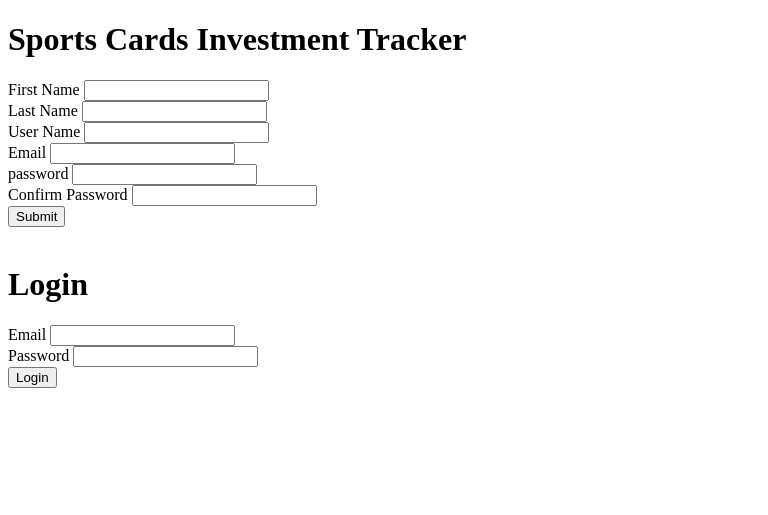
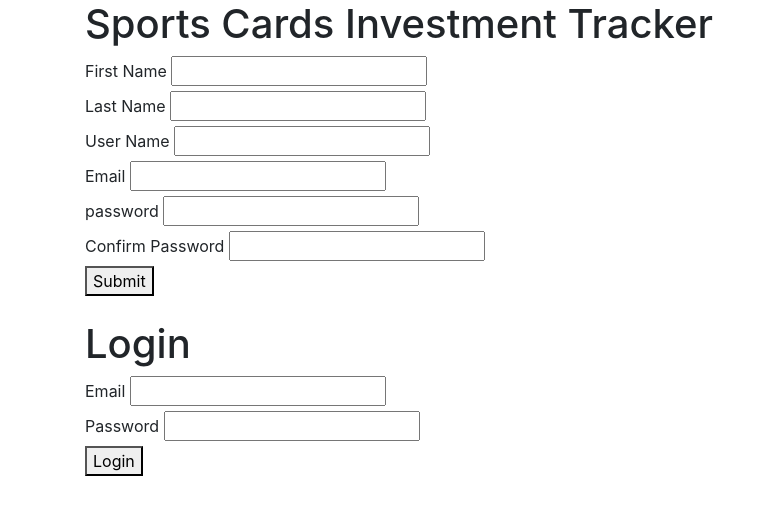
Before and after one commit to kyle-deleon/SCI_Tracker, a Django app: page / in a window 1280 px wide. Shown: the top 515 px of the page, without its empty margins (0-768 px from the left). Run offline with Django 3.2, Linux system fonts and the light colour scheme; parts of the project's set-up code (start-up, migrations or seed data) failed here and were passed over.

Commit message:
updated dashboard and index with bootstrap

```diff
--- a/main/apps/sports_cards/templates/dashboard.htm
+++ b/main/apps/sports_cards/templates/dashboard.htm
@@ -4,8 +4,10 @@
     <meta charset="UTF-8">
     <meta name="viewport" content="width=device-width, initial-scale=1.0">
     <title>Dashboard</title>
+    <link rel="stylesheet" href="https://cdn.jsdelivr.net/npm/bootstrap@4.5.3/dist/css/bootstrap.min.css" integrity="sha384-TX8t27EcRE3e/ihU7zmQxVncDAy5uIKz4rEkgIXeMed4M0jlfIDPvg6uqKI2xXr2" crossorigin="anonymous">
 </head>
 <body>
+    <div class="container">
         <h1>Welcome Back, {{logged_user.first_name}} </h1>
         <form action="/feels" method="post">
             {% csrf_token %}
@@ -43,5 +45,6 @@
         <br>
         <a href="/logout">Logout</a>
         <!--{% for feels in logged_user.feels_created.all|dictsortreversed:"created_at" %} <--back door | tags in filters{% endfor %}-->
+    </div>
 </body>
 </html>
--- a/main/apps/sports_cards/templates/index.htm
+++ b/main/apps/sports_cards/templates/index.htm
@@ -4,8 +4,10 @@
     <meta charset="UTF-8">
     <meta name="viewport" content="width=device-width, initial-scale=1.0">
     <title>Sports Cards Investmenbt Tracker</title>
+    <link rel="stylesheet" href="https://cdn.jsdelivr.net/npm/bootstrap@4.5.3/dist/css/bootstrap.min.css" integrity="sha384-TX8t27EcRE3e/ihU7zmQxVncDAy5uIKz4rEkgIXeMed4M0jlfIDPvg6uqKI2xXr2" crossorigin="anonymous">
 </head>
 <body>
+    <div class="container">
         <h1>Sports Cards Investment Tracker</h1>
         <form action="/users", method="post">
             {% csrf_token %}
@@ -51,5 +53,6 @@
             <button type="submit">Login</button>
 
         </form>
+    </div>
 </body>
 </html>
```
Also changed, not shown: main/db.sqlite3. Lines whose indentation alone changed are shown as unchanged.
